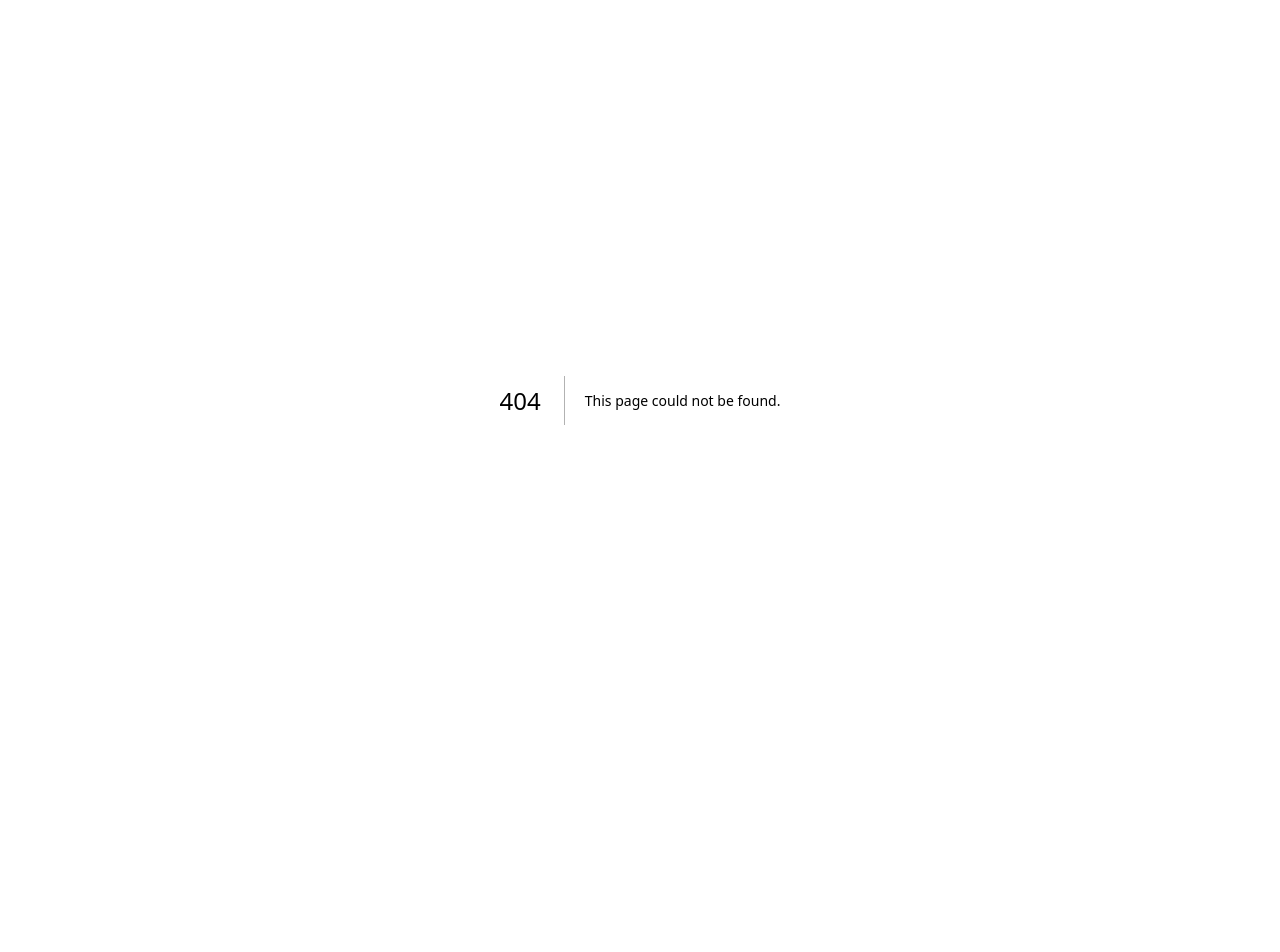
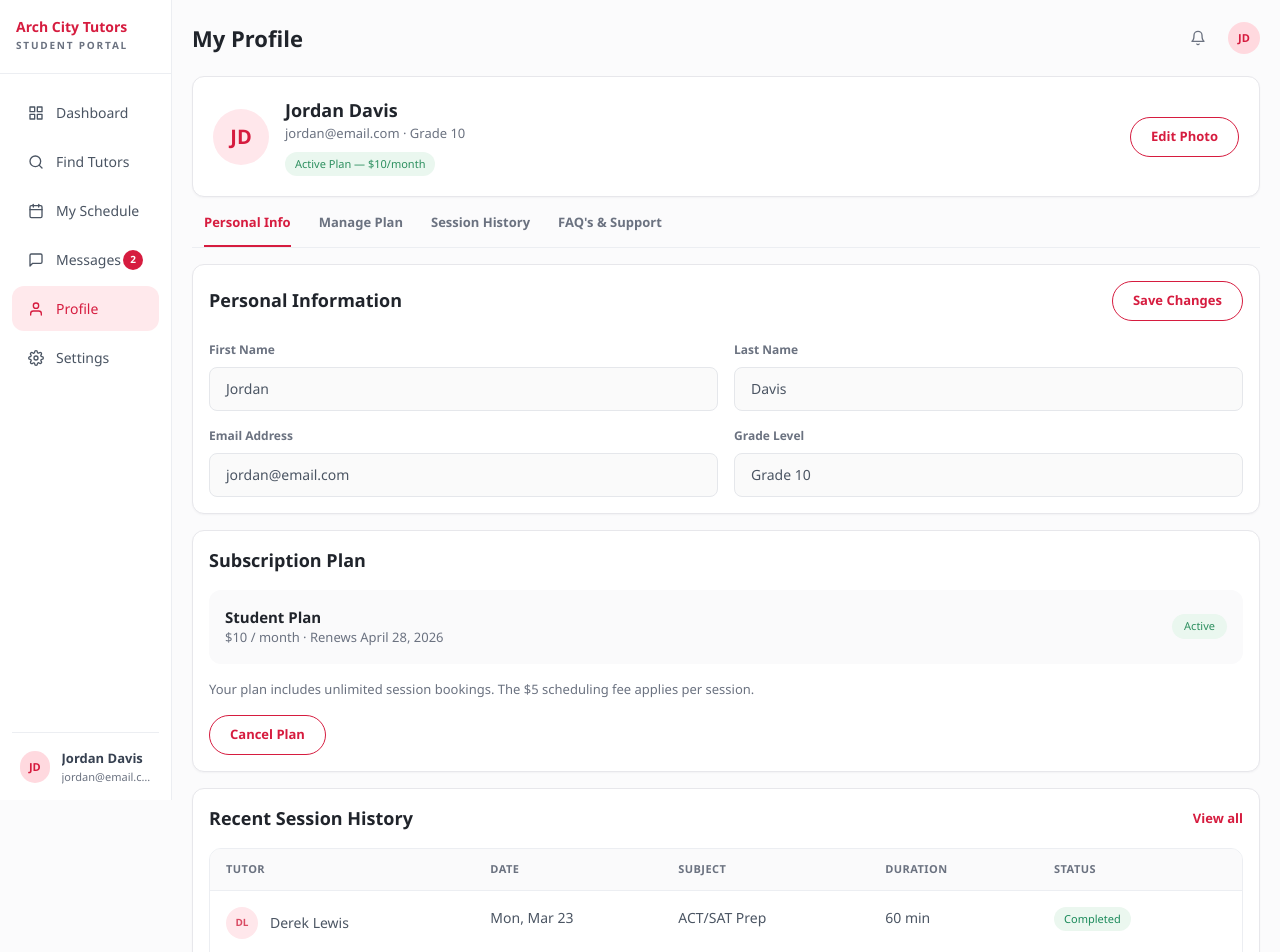
Before and after one commit to mmiskatul/arch-city, a Next.js app: page /student-dashboard/profile in a window 1280 px wide. Before the commit this address had no page. Shown: the top 952 px of the page. Before the commit the page ends 800 px from the top, so only its background shows below. Built offline with nearby package versions, Linux system fonts and the light colour scheme.

Commit message:
create the profile routes

```diff
--- /dev/null
+++ b/app/student-dashboard/profile/page.tsx
@@ -0,0 +1,5 @@
+import { StudentProfilePage } from "@/components/student/student-profile-page";
+
+export default function Page() {
+  return <StudentProfilePage />;
+}
--- /dev/null
+++ b/components/student/student-profile-page.tsx
@@ -0,0 +1,196 @@
+"use client";
+
+import Link from "next/link";
+import { FiBell, FiLogOut } from "react-icons/fi";
+
+import { StudentShell } from "@/components/student/student-shell";
+import { studentProfile } from "@/lib/student/profile-data";
+import { studentScheduleItems } from "@/lib/student/schedule-data";
+
+const profileTabs = ["Personal Info", "Manage Plan", "Session History", "FAQ's & Support"];
+
+const recentSessionHistory = studentScheduleItems
+  .filter((item) => item.status === "Completed")
+  .slice(0, 3);
+
+export function StudentProfilePage() {
+  return (
+    <StudentShell>
+      <div className="mx-auto max-w-[1200px]">
+        <div className="flex items-center justify-between px-4 pb-5 lg:px-5">
+          <h1 className="text-[18px] font-bold text-[#20242b] sm:text-[22px]">My Profile</h1>
+          <div className="flex items-center gap-3">
+            <button
+              type="button"
+              className="flex h-9 w-9 items-center justify-center rounded-full text-[#6b7280] transition hover:bg-[#f4f4f5]"
+              aria-label="Notifications"
+            >
+              <FiBell className="h-4 w-4" />
+            </button>
+            <div className="flex h-8 w-8 items-center justify-center rounded-full bg-[#ffd9df] text-[11px] font-semibold text-[#d61c3f]">
+              {studentProfile.initials}
+            </div>
+          </div>
+        </div>
+
+        <div className="space-y-4 px-4 lg:px-5">
+          <section className="rounded-[12px] border border-[#e7e7eb] bg-white p-5 shadow-[0_1px_2px_rgba(15,23,42,0.04)]">
+            <div className="flex flex-col gap-4 sm:flex-row sm:items-center sm:justify-between">
+              <div className="flex items-center gap-4">
+                <div className="flex h-14 w-14 items-center justify-center rounded-full bg-[#ffe7eb] text-[20px] font-bold text-[#d61c3f]">
+                  {studentProfile.initials}
+                </div>
+                <div>
+                  <h2 className="text-[18px] font-bold text-[#20242b]">
+                    {studentProfile.firstName} {studentProfile.lastName}
+                  </h2>
+                  <p className="text-[13px] text-[#6b7280]">
+                    {studentProfile.email} · {studentProfile.gradeLevel}
+                  </p>
+                  <span className="mt-2 inline-flex rounded-full bg-[#eaf7ef] px-2.5 py-1 text-[11px] font-medium text-[#2d8f5f]">
+                    {studentProfile.activePlanLabel}
+                  </span>
+                </div>
+              </div>
+
+              <button
+                type="button"
+                className="inline-flex h-10 items-center justify-center rounded-full border border-[#d61c3f] px-5 text-[13px] font-semibold text-[#d61c3f]"
+              >
+                Edit Photo
+              </button>
+            </div>
+          </section>
+
+          <div className="border-b border-[#eceef2]">
+            <div className="flex flex-wrap items-center gap-7 px-3">
+              {profileTabs.map((tab, index) => (
+                <button
+                  key={tab}
+                  type="button"
+                  className={`border-b-2 pb-3 text-[13px] font-semibold ${
+                    index === 0
+                      ? "border-[#d61c3f] text-[#d61c3f]"
+                      : "border-transparent text-[#6b7280]"
+                  }`}
+                >
+                  {tab}
+                </button>
+              ))}
+            </div>
+          </div>
+
+          <section className="rounded-[12px] border border-[#e7e7eb] bg-white p-4 shadow-[0_1px_2px_rgba(15,23,42,0.04)]">
+            <div className="flex items-center justify-between gap-4">
+              <h3 className="text-[18px] font-bold text-[#20242b]">Personal Information</h3>
+              <button
+                type="button"
+                className="inline-flex h-10 items-center justify-center rounded-full border border-[#d61c3f] px-5 text-[13px] font-semibold text-[#d61c3f]"
+              >
+                Save Changes
+              </button>
+            </div>
+
+            <div className="mt-5 grid gap-4 md:grid-cols-2">
+              {[
+                { label: "First Name", value: studentProfile.firstName },
+                { label: "Last Name", value: studentProfile.lastName },
+                { label: "Email Address", value: studentProfile.email },
+                { label: "Grade Level", value: studentProfile.gradeLevel },
+              ].map((field) => (
+                <div key={field.label}>
+                  <label className="mb-2 block text-[12px] font-semibold text-[#6b7280]">
+                    {field.label}
+                  </label>
+                  <div className="flex h-11 items-center rounded-lg border border-[#e5e7eb] bg-[#fafafa] px-4 text-[14px] text-[#4b5563]">
+                    {field.value}
+                  </div>
+                </div>
+              ))}
+            </div>
+          </section>
+
+          <section className="rounded-[12px] border border-[#e7e7eb] bg-white p-4 shadow-[0_1px_2px_rgba(15,23,42,0.04)]">
+            <h3 className="text-[18px] font-bold text-[#20242b]">Subscription Plan</h3>
+
+            <div className="mt-4 rounded-[12px] bg-[#fafafb] p-4">
+              <div className="flex items-center justify-between gap-4">
+                <div>
+                  <p className="text-[15px] font-bold text-[#20242b]">{studentProfile.planName}</p>
+                  <p className="text-[13px] text-[#6b7280]">
+                    {studentProfile.planPrice} · Renews {studentProfile.renewsOn}
+                  </p>
+                </div>
+                <span className="inline-flex rounded-full bg-[#eaf7ef] px-3 py-1 text-[11px] font-medium text-[#2d8f5f]">
+                  Active
+                </span>
+              </div>
+            </div>
+
+            <p className="mt-4 text-[13px] text-[#6b7280]">
+              Your plan includes unlimited session bookings. The $5 scheduling fee applies per session.
+            </p>
+
+            <button
+              type="button"
+              className="mt-4 inline-flex h-10 items-center justify-center rounded-full border border-[#d61c3f] px-5 text-[13px] font-semibold text-[#d61c3f]"
+            >
+              Cancel Plan
+            </button>
+          </section>
+
+          <section className="rounded-[12px] border border-[#e7e7eb] bg-white p-4 shadow-[0_1px_2px_rgba(15,23,42,0.04)]">
+            <div className="flex items-center justify-between gap-4">
+              <h3 className="text-[18px] font-bold text-[#20242b]">Recent Session History</h3>
+              <Link href="#" className="text-[13px] font-semibold text-[#d61c3f]">
+                View all
+              </Link>
+            </div>
+
+            <div className="mt-4 overflow-hidden rounded-[12px] border border-[#eceef2]">
+              <div className="grid grid-cols-[1.3fr_0.9fr_1fr_0.8fr_0.9fr] gap-4 border-b border-[#eceef2] bg-[#fafafb] px-4 py-3 text-[11px] font-bold uppercase tracking-[0.04em] text-[#6b7280]">
+                <span>Tutor</span>
+                <span>Date</span>
+                <span>Subject</span>
+                <span>Duration</span>
+                <span>Status</span>
+              </div>
+
+              <div className="divide-y divide-[#eceef2]">
+                {recentSessionHistory.map((session) => (
+                  <div
+                    key={session.id}
+                    className="grid grid-cols-[1.3fr_0.9fr_1fr_0.8fr_0.9fr] gap-4 px-4 py-4 text-[14px] text-[#4b5563]"
+                  >
+                    <div className="flex items-center gap-3">
+                      <span className="flex h-8 w-8 shrink-0 items-center justify-center rounded-full bg-[#ffe7eb] text-[10px] font-bold text-[#d94a62]">
+                        {session.tutorInitials}
+                      </span>
+                      <span className="font-medium">{session.tutorName}</span>
+                    </div>
+                    <div>{session.date}</div>
+                    <div>{session.subject}</div>
+                    <div>{session.duration}</div>
+                    <div>
+                      <span className="inline-flex rounded-full bg-[#ebf7ef] px-2.5 py-1 text-[11px] font-medium text-[#1b8a5a]">
+                        Completed
+                      </span>
+                    </div>
+                  </div>
+                ))}
+              </div>
+            </div>
+          </section>
+
+          <button
+            type="button"
+            className="inline-flex items-center gap-3 px-2 py-3 text-[14px] font-semibold text-[#d61c3f]"
+          >
+            <FiLogOut className="h-4 w-4" />
+            <span>Log Out</span>
+          </button>
+        </div>
+      </div>
+    </StudentShell>
+  );
+}
--- a/components/student/student-shell.tsx
+++ b/components/student/student-shell.tsx
@@ -18,6 +18,7 @@ import {
   STUDENT_DASHBOARD_ROUTE,
   STUDENT_FIND_TUTORS_ROUTE,
   STUDENT_MESSAGES_ROUTE,
+  STUDENT_PROFILE_ROUTE,
   STUDENT_SCHEDULE_ROUTE,
 } from "@/lib/routes";
 import { studentMessagesUnreadCount } from "@/lib/student/messages-data";
@@ -44,7 +45,7 @@ const menuItems: NavItem[] = [
     icon: FiMessageSquare,
     badge: studentMessagesUnreadCount > 0 ? String(studentMessagesUnreadCount) : undefined,
   },
-  { label: "Profile", href: "#", icon: FiUser },
+  { label: "Profile", href: STUDENT_PROFILE_ROUTE, icon: FiUser },
   { label: "Settings", href: "#", icon: FiSettings },
 ];
 
@@ -79,7 +80,8 @@ export function StudentShell({ children }: { children: ReactNode }) {
   const hideTopHeader =
     pathname.startsWith("/student-dashboard/find-tutors/") ||
     pathname.startsWith("/student-dashboard/schedule") ||
-    pathname === STUDENT_MESSAGES_ROUTE;
+    pathname === STUDENT_MESSAGES_ROUTE ||
+    pathname === STUDENT_PROFILE_ROUTE;
 
   return (
     <main className="min-h-screen bg-[#fbfbfc] text-[#1f2937]">
--- a/lib/routes.ts
+++ b/lib/routes.ts
@@ -4,3 +4,4 @@ export const STUDENT_DASHBOARD_ROUTE = "/student-dashboard";
 export const STUDENT_FIND_TUTORS_ROUTE = "/student-dashboard/find-tutors";
 export const STUDENT_SCHEDULE_ROUTE = "/student-dashboard/schedule";
 export const STUDENT_MESSAGES_ROUTE = "/student-dashboard/messages";
+export const STUDENT_PROFILE_ROUTE = "/student-dashboard/profile";
--- /dev/null
+++ b/lib/student/profile-data.ts
@@ -0,0 +1,11 @@
+export const studentProfile = {
+  firstName: "Jordan",
+  lastName: "Davis",
+  email: "jordan@email.com",
+  gradeLevel: "Grade 10",
+  initials: "JD",
+  planName: "Student Plan",
+  planPrice: "$10 / month",
+  renewsOn: "April 28, 2026",
+  activePlanLabel: "Active Plan — $10/month",
+};
```
